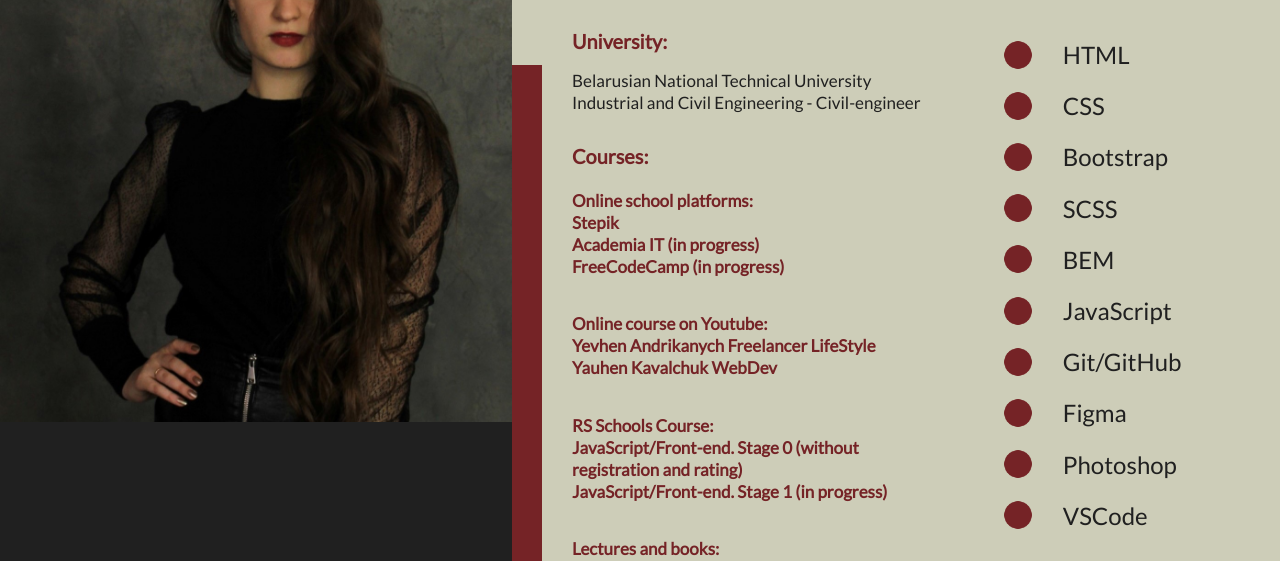
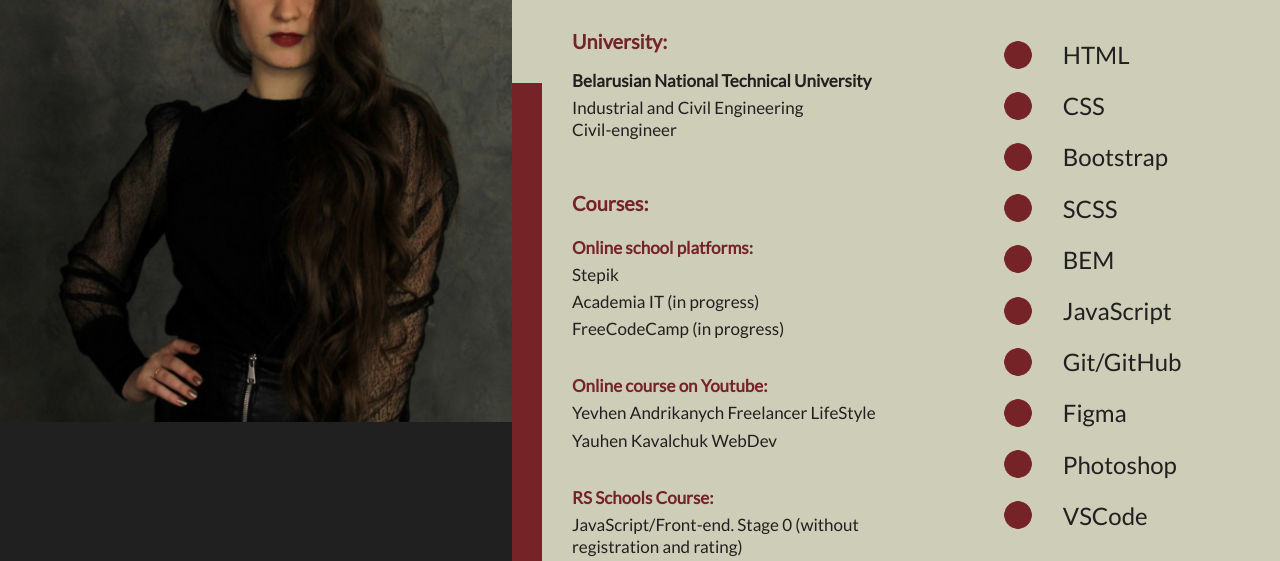
Before and after one commit to KaterinaMysl/test, a plain HTML site: page index.html in a window 1280 px wide. Shown: the part 370-931 px from the top of the page. Drawn offline with Linux system fonts and the light colour scheme.

Commit message:
Add files via upload

```diff
--- a/css/style.css
+++ b/css/style.css
@@ -22,7 +22,7 @@ body {
   height: 100%;
   line-height: 1.3;
   font-size: 17px;
-  color: #202020;
+  color: rgb(32, 32, 32);
   font-weight: 400;
   font-family: lato;
 }
@@ -38,11 +38,12 @@ body {
 .title {
   margin: 60px 0px 40px 0px;
   color: #752326;
+  -webkit-text-fill-color: rgb(117, 35, 38);
   letter-spacing: 15px;
   text-shadow: 1px 1px 2px #967879;
   font-size: 30px;
   position: relative;
-  -webkit-appearance: none;
+
 }
 .title:hover {
   color: #262121;
@@ -54,7 +55,6 @@ body {
 .medium {
   color: #752326;
   font-weight: 600;
-  -webkit-appearance: none;
 }
 .dark {
   color: #202020;
@@ -85,6 +85,9 @@ body {
   align-items: center;
   justify-content: center;
 }
+.menu__list li:hover{
+	color:rgb(32, 32, 32);
+ }
 .menu__item {
   padding: 0px 10px 0px 10px;
 }
@@ -382,11 +385,23 @@ blockquote:before {
   flex: 1 1 60%;
   padding: 0px 30px 0px 0px;
 }
+.content__column3 a{
+	/* text-shadow: 1px 1px 6px #673a3a42; */
+ }
+.content__column3 a:hover{
+	color:rgb(179, 30, 35);
+ }
 .content__column4 {
   flex: 1 1 40%;
 }
-
+.education__bolt-title{
+	font-weight: 600;
+	padding: 0px 0px 20px 0px;
+}
 .content__education {
+}
+.education__medium-title{
+	padding: 0px 0px 10px 0px;
 }
 .education {
 }
@@ -407,6 +422,10 @@ blockquote:before {
 }
 .medium-title {
   padding: 20px 0px 15px 0px;
+}
+.education__dark{
+	font-weight: 400;
+	padding: 5px 0px 0px 0px;
 }
 
 .content__skills {
@@ -575,7 +594,7 @@ blockquote:before {
   padding: 0px 35px 0px 35px;
 }
 .footer__name {
-  padding: 0px 5px 0px 5px;
+  padding: 10px 5px 5px 5px;
 }
 .footer__point {
   padding: 10px 5px 5px 5px;
--- a/index.html
+++ b/index.html
@@ -111,9 +111,10 @@
 									<div class="education__univer">
 										<h3 class="education__medium-title medium-title medium">University:</h3>
 										<ul>
-											<li>Belarusian National Technical University
+											<li class="education__bolt-title">Belarusian National Technical University
 												<ul>
-													<li>Industrial and Civil Engineering - Civil-engineer</li>
+													<li class="education__dark dark">Industrial and Civil Engineering <br>
+														Civil-engineer</li>
 												</ul>
 											</li>
 										</ul>
@@ -123,36 +124,35 @@
 										<ul>
 											<li class="education__medium-title medium-title medium">Online school platforms:
 												<ul>
-													<li><a href="https://stepik.org/catalog">Stepik</a> </li>
-													<li><a href="https://academiait.ru/">Academia IT </a> (in progress) </li>
-													<li><a href="https://www.freecodecamp.org/learn">FreeCodeCamp</a> (in progress)
+													<li class="education__dark dark"><a href="https://stepik.org/catalog">Stepik</a> </li>
+													<li class="education__dark dark"><a href="https://academiait.ru/">Academia IT (in progress)</a>  </li>
+													<li class="education__dark dark"><a href="https://www.freecodecamp.org/learn">FreeCodeCamp (in progress)</a>
 													</li>
 												</ul>
 											</li>
 											<li class="education__medium-title medium-title medium">Online course on Youtube:
 												<ul>
-													<li>Yevhen Andrikanych <a
+													<li class="education__dark dark"> <a
 															href="https://www.youtube.com/c/FreelancerLifeStyle?app=desktop">
-															Freelancer
-															LifeStyle</a> </li>
-													<li>Yauhen Kavalchuk <a href="https://www.youtube.com/@YauhenKavalchuk/featured">
-															WebDev
+															Yevhen Andrikanych Freelancer LifeStyle</a> </li>
+													<li class="education__dark dark"> <a href="https://www.youtube.com/@YauhenKavalchuk/featured">
+															Yauhen Kavalchuk WebDev
 														</a> </li>
 												</ul>
 											</li>
 											<li class="education__medium-title medium-title medium">RS Schools Course:
 												<ul>
-													<li>JavaScript/Front-end. Stage 0 (without registration and rating) </li>
-													<li>JavaScript/Front-end. Stage 1 (in progress)</li>
+													<li class="education__dark dark"><a href="https://rs.school/js-stage0/">JavaScript/Front-end. Stage 0 (without registration and rating)</a>  </li>
+													<li class="education__dark dark"><a href="https://rs.school/js/">JavaScript/Front-end. Stage 1 (in progress)</a></li>
 												</ul>
 											</li>
 											<li class="education__medium-title medium-title medium">Lectures and books:
 												<ul>
-													<li><a
+													<li class="education__dark dark"><a
 															href="https://www.youtube.com/playlist?list=PLawfWYMUziZqyUL5QDLVbe3j5BKWj42E5">CS50
-															lectures</a> (in progress) </li>
-													<li><a href="https://learn.javascript.ru/">JavaScript Tutorial
-														</a> (in progress)</li>
+															lectures (in progress)</a>  </li>
+													<li class="education__dark dark"><a href="https://learn.javascript.ru/">JavaScript Tutorial (in progress)
+														</a> </li>
 												</ul>
 											</li>
 										</ul>
```
